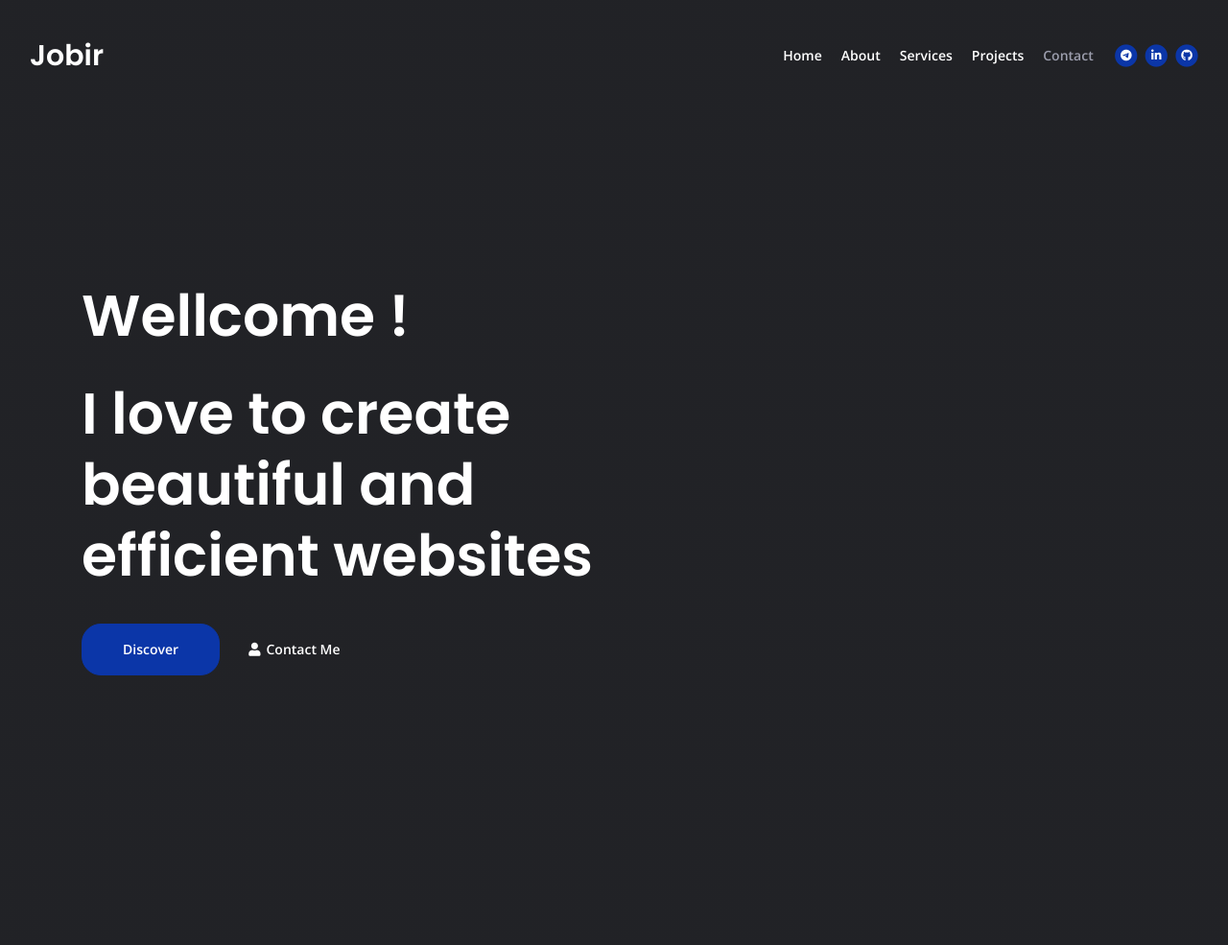
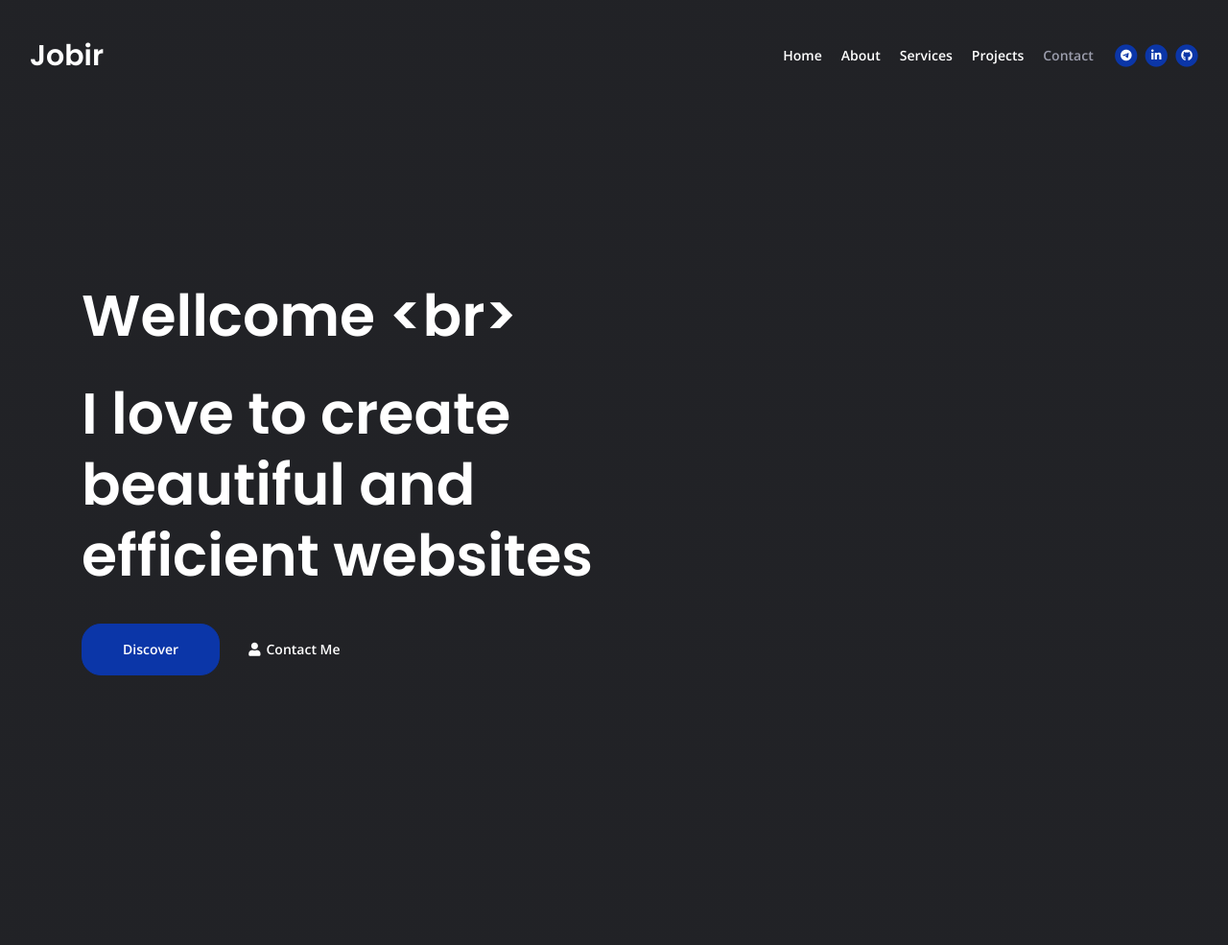
Before and after one commit to UmirovJobir/jobir.uz, a Django app: page / in a window 1280 px wide. Shown: the top 985 px of the page at 96% size. Run offline with Django 5.2, Linux system fonts and the light colour scheme; data that the repository does not hold is empty; parts of the project's set-up code (start-up, migrations or seed data) failed here and were passed over; some libraries are stand-ins or nearby versions.

Commit message:
br in wellcome

```diff
--- a/static/app/js/scripts.js
+++ b/static/app/js/scripts.js
@@ -96,7 +96,7 @@
             // Check if the element with ID 'username' is present before modifying it
             const usernameElement = document.getElementById('username');
             if (usernameElement) {
-                usernameElement.textContent = user.first_name + " " + user.last_name;
+                usernameElement.textContent = "<br>" + user.first_name + " " + user.last_name;
             }
         }
         // else {
--- a/templates/app/index.html
+++ b/templates/app/index.html
@@ -123,7 +123,7 @@
             <div class="row">
                 <div class="col-lg-6">
                     <div class="text-container">
-                        <h1 class="h1-large">Wellcome <span id="username"></span>!</h1>
+                        <h1 class="h1-large">Wellcome <span id="username"></span></h1>
                         <h1 class="h1-large">I love to create beautiful and efficient websites</h1>
                         <a class="btn-solid-lg page-scroll" href="#about">Discover</a>
                         <a class="btn-outline-lg page-scroll" href="#contact"><i class="fas fa-user"></i>Contact Me</a>
```
